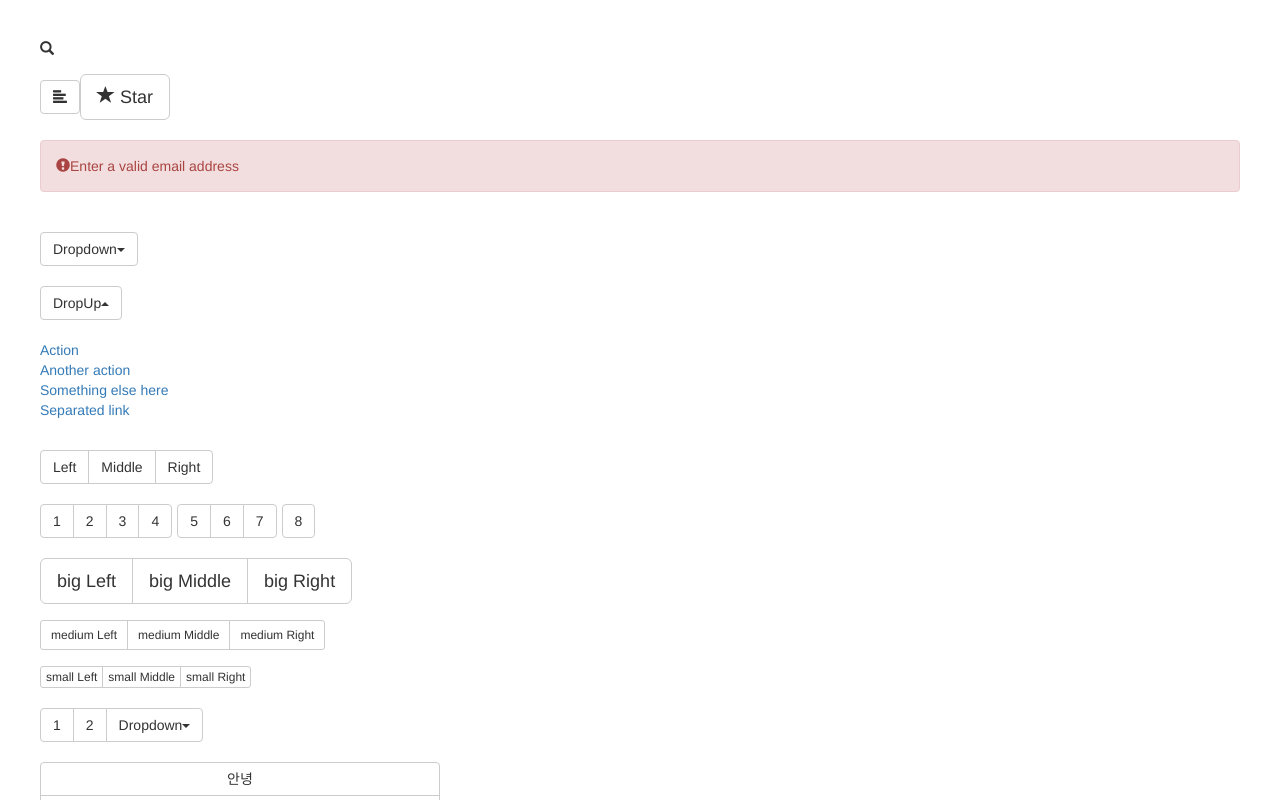
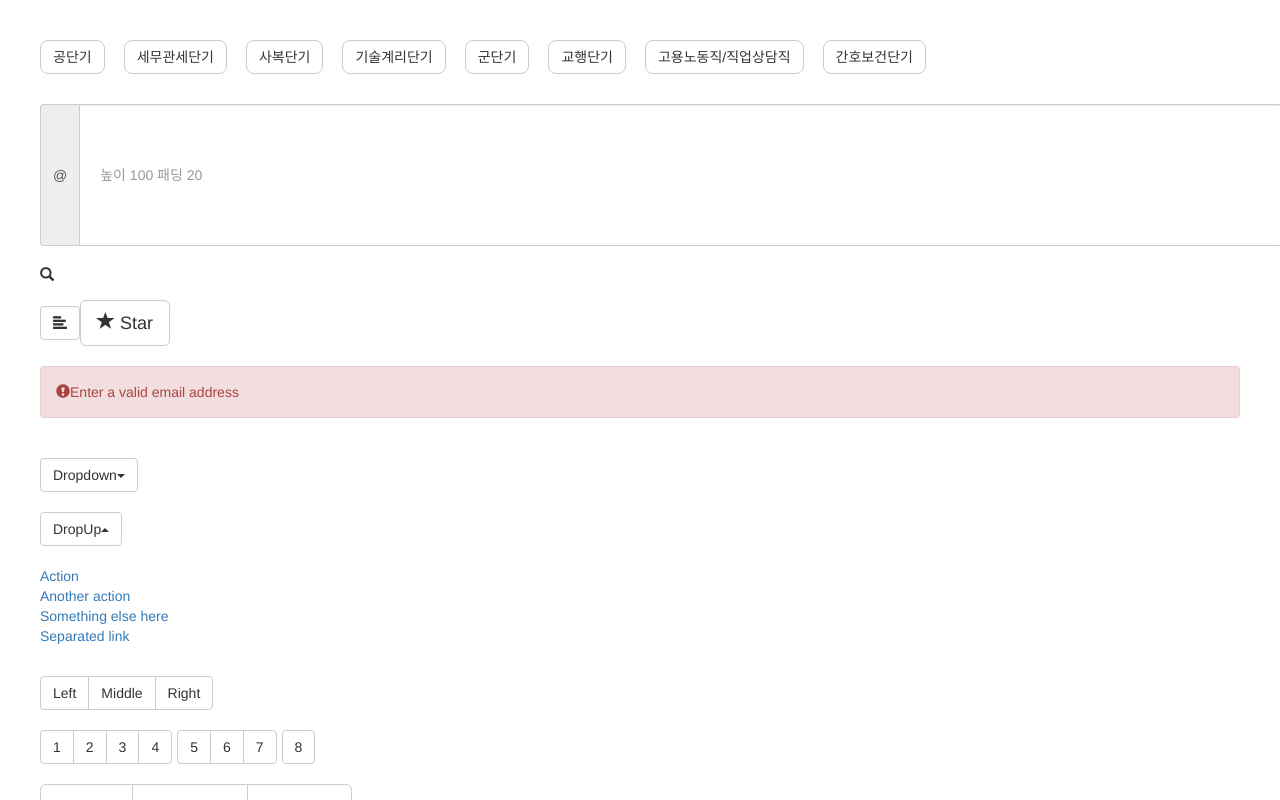
Before and after one commit to yjonghy/study-step, a Next.js app: page /html-css in a window 1280 px wide. Shown: the top 800 px of the page. Built offline with nearby package versions, Linux system fonts and the light colour scheme; what tailwindcss-font-inter would draw is missing.

Commit message:
navbar brand image까지 추가

```diff
--- a/src/app/html-css/page.tsx
+++ b/src/app/html-css/page.tsx
@@ -19,6 +19,45 @@ export default function HTML_CSS_STUDY() {
 
     return (
         <section className="flex flex-col gap-[20px] p-[40px]">
+
+            <ul className="btn-group" style={{display : "flex" ,gap : "20px" }}>
+
+                <div className="btn-group" role="group">
+                    <button style={{ borderRadius : "8px" }}  type="button" className="btn btn-default ">공단기</button>
+                </div>
+                <div className="btn-group" role="group">
+                    <button  style={{ borderRadius : "8px" }}  type="button" className="btn btn-default">세무관세단기</button>
+                </div>
+                <div className="btn-group" role="group">
+                    <button style={{ borderRadius : "8px" }}  type="button" className="btn btn-default">사복단기</button>
+                </div>
+
+                <div className="btn-group" role="group">
+                    <button style={{ borderRadius : "8px" }}  type="button" className="btn btn-default">기술계리단기</button>
+                </div>
+                <div className="btn-group" role="group">
+                    <button style={{ borderRadius : "8px" }}  type="button" className="btn btn-default">군단기</button>
+                </div>
+                <div className="btn-group" role="group">
+                    <button style={{ borderRadius : "8px" }}  type="button" className="btn btn-default">교행단기</button>
+                </div>
+
+                <div className="btn-group" role="group">
+                    <button style={{ borderRadius : "8px" }}  type="button" className="btn btn-default">고용노동직/직업상담직</button>
+                </div>
+                <div className="btn-group" role="group">
+                    <button style={{ borderRadius : "8px" }}  type="button" className="btn btn-default">간호보건단기</button>
+                </div>
+            </ul>
+
+
+            <div className="input-group">
+                <span className="input-group-addon" id="basic-addon1">@</span>
+                <input type="text"
+                       style={{ height : "100px", padding : "20px"}}
+                       className="form-control box-content" placeholder="높이 100 패딩 20" aria-describedby="basic-addon1"/>
+            </div>
+
 
 
             <span className="glyphicon glyphicon-search" aria-hidden="true"></span>
--- a/src/app/javascript/page.tsx
+++ b/src/app/javascript/page.tsx
@@ -3,6 +3,12 @@ export default function JS_STUDY() {
     return(
         <section className="flex flex-col">
 
+
+
+
+
+
+
         </section>
     )
 }
```
